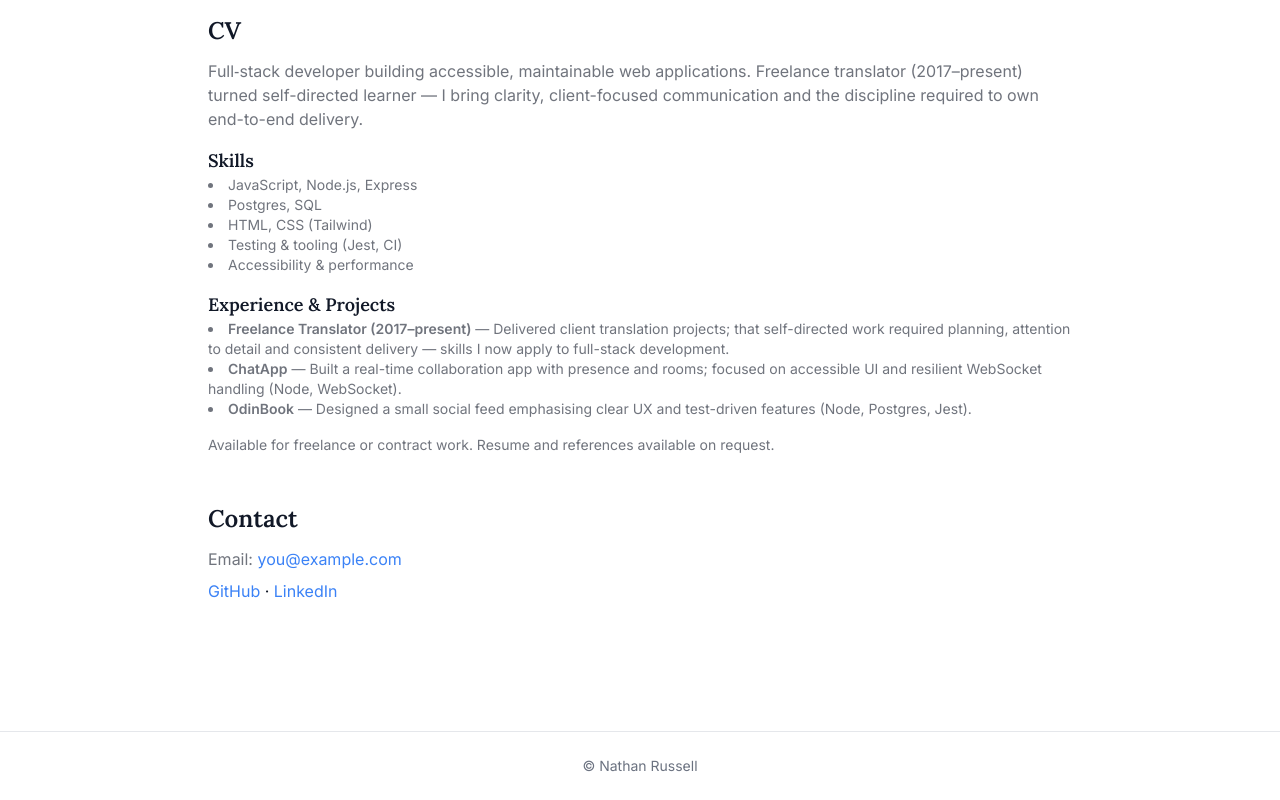
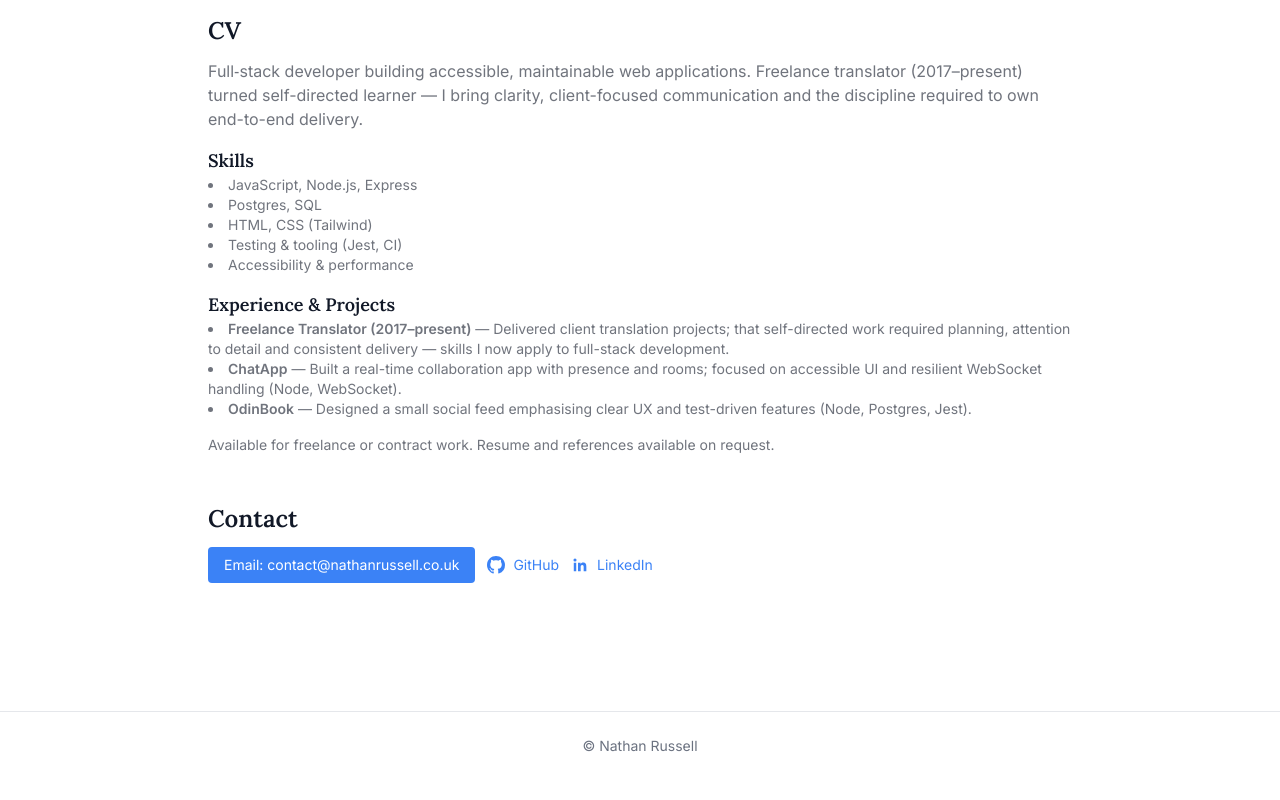
Before and after one commit to nathanhrussell/personal-website, a plain HTML site: page index.html in a window 1280 px wide. Shown: the part 1724-2524 px from the top of the page. Drawn offline with nearby package versions, Linux system fonts and the light colour scheme.

Commit message:
Add contact section and icons

```diff
--- a/index.html
+++ b/index.html
@@ -199,8 +199,23 @@
 
       <section id="contact" class="my-12" data-reveal>
         <h2 class="text-2xl font-semibold mb-3">Contact</h2>
-  <p class="text-muted">Email: <a href="mailto:you@example.com" class="text-[color:var(--accent)]">you@example.com</a></p>
-        <p class="mt-2"><a href="https://github.com/" class="text-[color:var(--accent)]">GitHub</a> · <a href="#" class="text-[color:var(--accent)]">LinkedIn</a></p>
+        <div class="flex flex-col sm:flex-row items-start sm:items-center gap-3">
+          <a href="mailto:contact@nathanrussell.co.uk" class="btn-accent px-4 py-2 rounded text-sm" aria-label="Email Nathan">Email: contact@nathanrussell.co.uk</a>
+
+          <div class="flex items-center gap-3 text-sm text-muted">
+            <a href="https://github.com/nathanhrussell" target="_blank" rel="noopener" class="inline-flex items-center gap-2 text-[color:var(--accent)]" aria-label="Nathan's GitHub">
+              <!-- GitHub SVG -->
+              <svg width="18" height="18" viewBox="0 0 16 16" fill="currentColor" aria-hidden="true" focusable="false"><path d="M8 0C3.58 0 0 3.58 0 8c0 3.54 2.29 6.53 5.47 7.59.4.07.55-.17.55-.38 0-.19-.01-.82-.01-1.49-2.01.37-2.53-.49-2.69-.94-.09-.23-.48-.94-.82-1.13-.28-.15-.68-.52-.01-.53.63-.01 1.08.58 1.23.82.72 1.21 1.87.87 2.33.66.07-.52.28-.87.51-1.07-1.78-.2-3.64-.89-3.64-3.95 0-.87.31-1.59.82-2.15-.08-.2-.36-1.02.08-2.12 0 0 .67-.21 2.2.82.64-.18 1.32-.27 2-.27.68 0 1.36.09 2 .27 1.53-1.04 2.2-.82 2.2-.82.44 1.1.16 1.92.08 2.12.51.56.82 1.27.82 2.15 0 3.07-1.87 3.75-3.65 3.95.29.25.54.73.54 1.48 0 1.07-.01 1.93-.01 2.2 0 .21.15.46.55.38A8.013 8.013 0 0 0 16 8c0-4.42-3.58-8-8-8z"></path></svg>
+              <span>GitHub</span>
+            </a>
+
+            <a href="https://linkedin.com/in/nrtranslator" target="_blank" rel="noopener" class="inline-flex items-center gap-2 text-[color:var(--accent)]" aria-label="Nathan's LinkedIn">
+              <!-- LinkedIn SVG -->
+              <svg width="18" height="18" viewBox="0 0 24 24" fill="currentColor" aria-hidden="true" focusable="false"><path d="M20.447 20.452h-3.554v-5.569c0-1.328-.024-3.037-1.852-3.037-1.853 0-2.136 1.445-2.136 2.939v5.667H9.351V9h3.414v1.561h.049c.476-.9 1.637-1.852 3.369-1.852 3.605 0 4.271 2.373 4.271 5.459v6.284zM5.337 7.433a2.062 2.062 0 1 1 0-4.124 2.062 2.062 0 0 1 0 4.124zM6.964 20.452H3.712V9h3.252v11.452z"></path></svg>
+              <span>LinkedIn</span>
+            </a>
+          </div>
+        </div>
       </section>
     </main>
 
```
